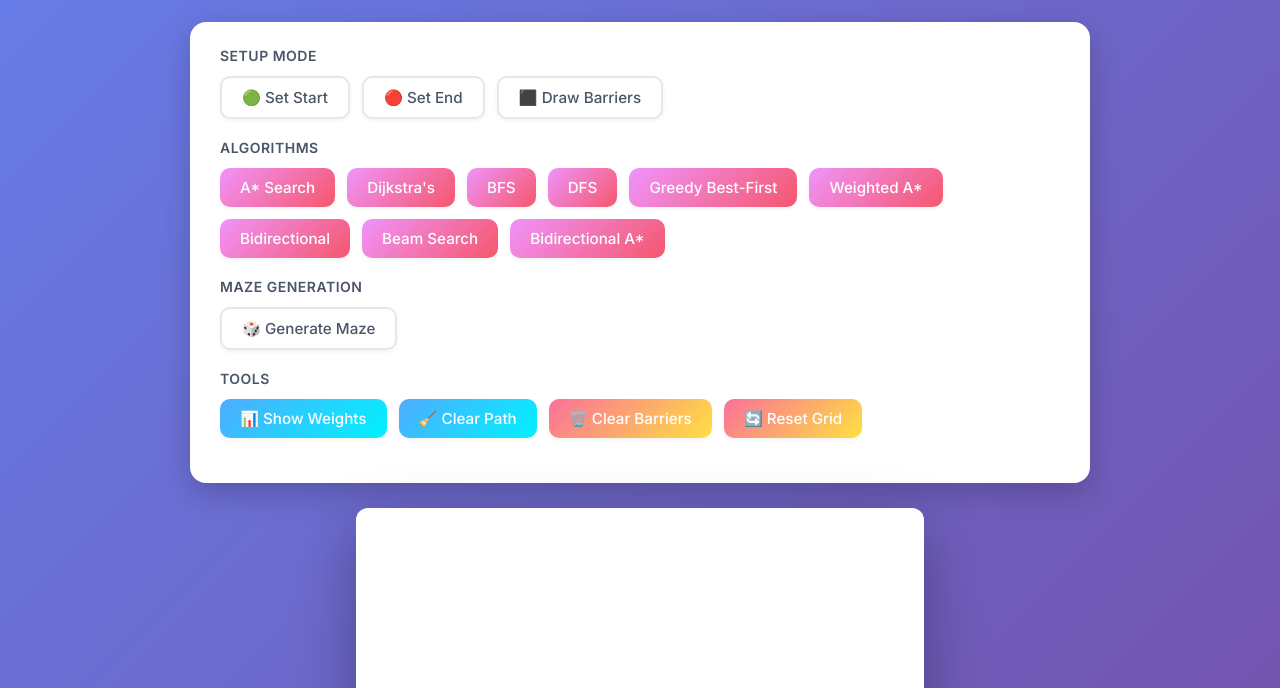
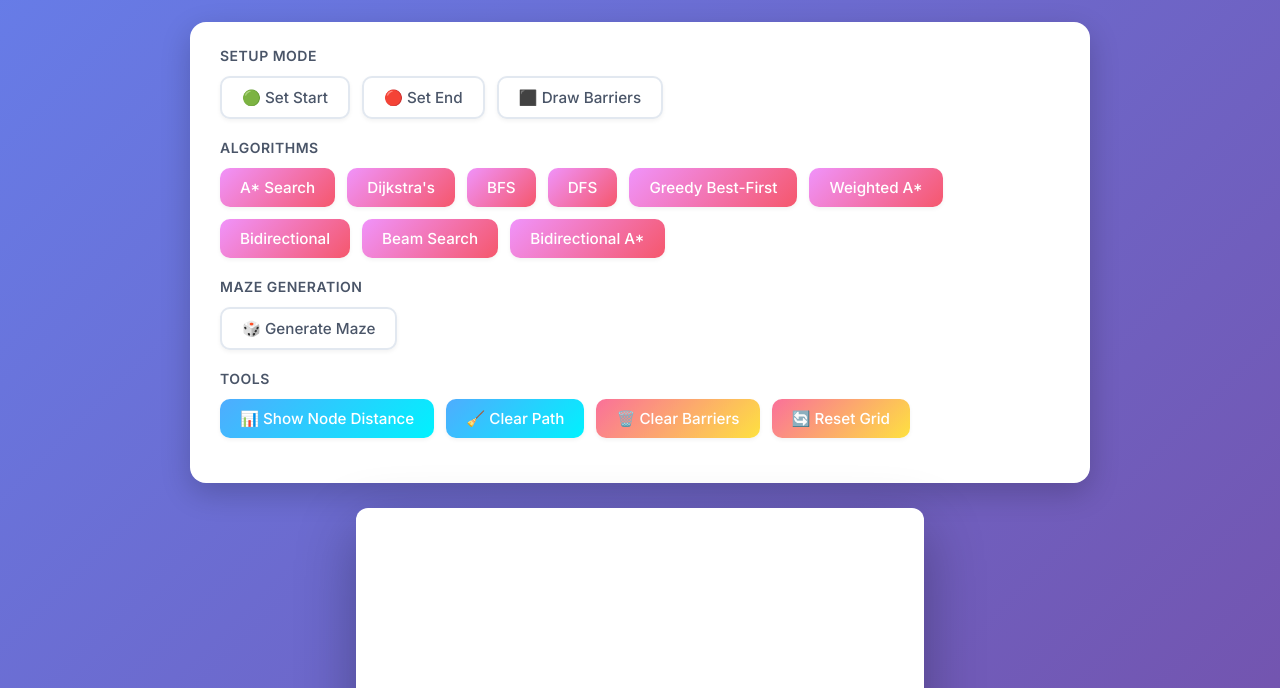
Before and after one commit to renzoupv/CMSC-131-Special-Topics, a plain HTML site: page index.html in a window 1280 px wide. Shown: the part 112-800 px from the top of the page. Drawn offline with Linux system fonts and the light colour scheme; no server answers.

Commit message:
Minor adjustments in the show node distance button

```diff
--- a/index.html
+++ b/index.html
@@ -43,7 +43,7 @@
         <div class="controls-section">
             <div class="section-title">Tools</div>
             <div class="controls-row">
-                <button id="showWeightsBtn">📊 Show Weights</button>
+                <button id="showWeightsBtn">📊 Show Node Distance</button>
                 <button id="clearBtn">🧹 Clear Path</button>
                 <button id="clearBarriersBtn">🗑️ Clear Barriers</button>
                 <button id="resetBtn">🔄 Reset Grid</button>
```
